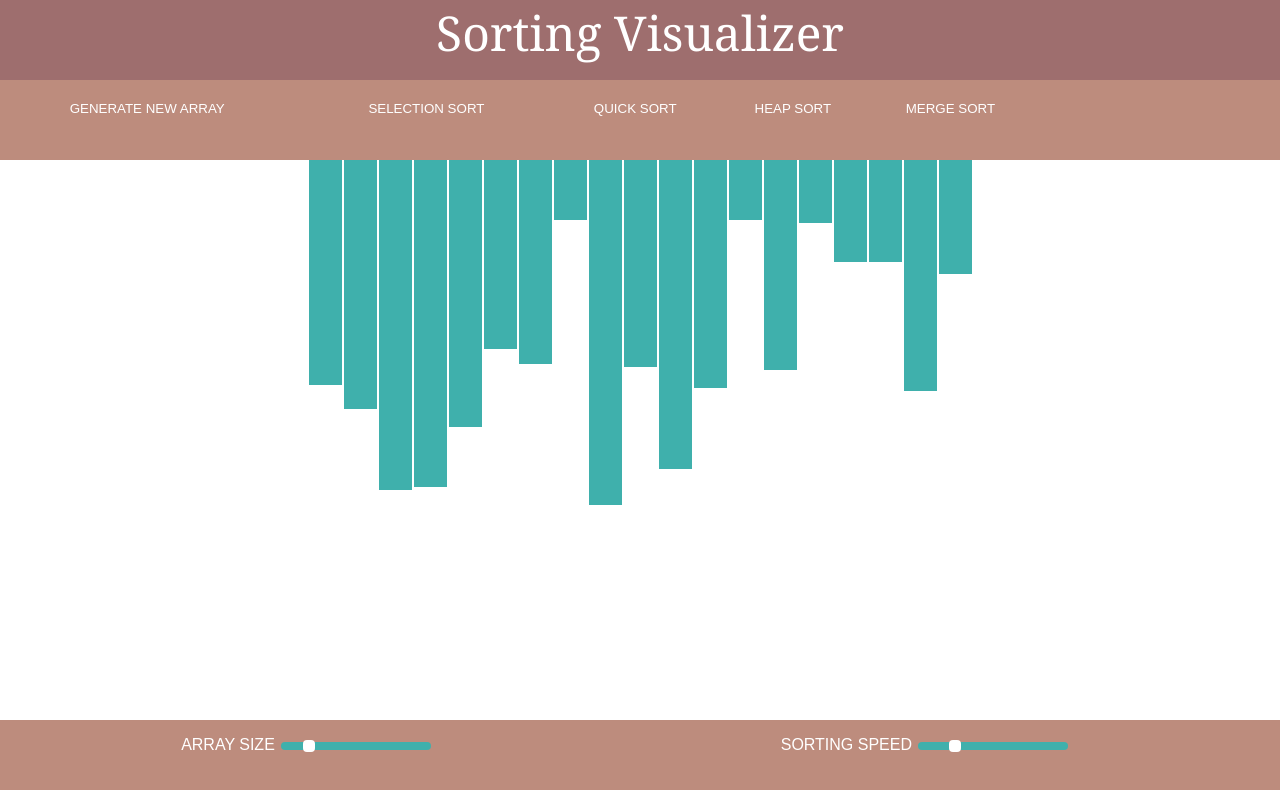
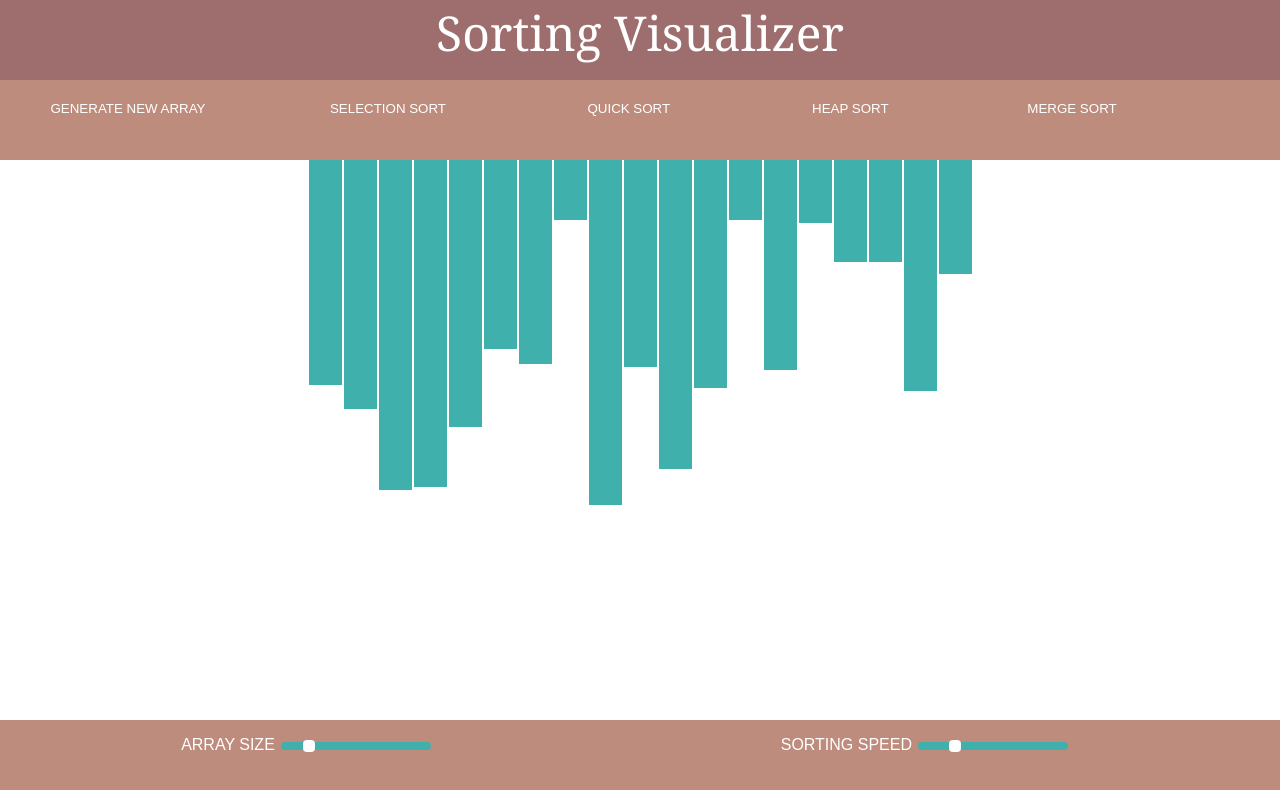
Before and after one commit to SushamaNaskar/SortingVisualizer, a plain HTML site: page index.html in a window 1280 px wide. Drawn offline with Linux system fonts and the light colour scheme.

Commit message:
fixing the sort_button size

```diff
--- a/style.css
+++ b/style.css
@@ -25,7 +25,7 @@ clear: both;
 }
 
 .sort_button button {
-    width: 12%;
+    width: 17%;
     text-transform: uppercase;
     color: white;
     background-color: #bd8c7d;
@@ -38,7 +38,7 @@ clear: both;
 }
 
 .sort_button button:nth-child(1) {
-    width: 23%;
+    width: 20%;
 }
 
 .sort_button button:nth-child(2) {
```
